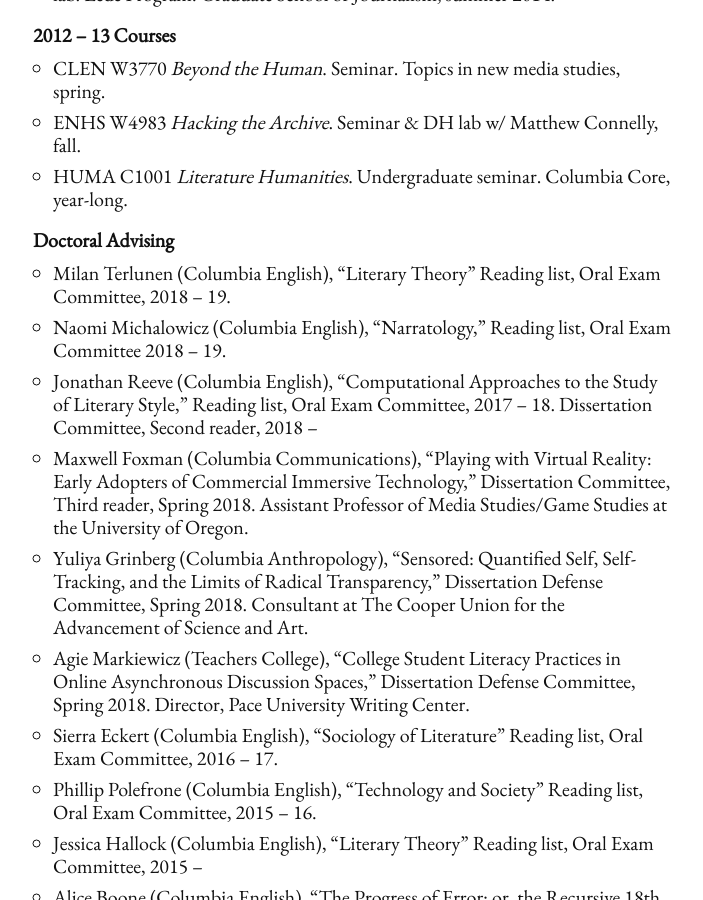
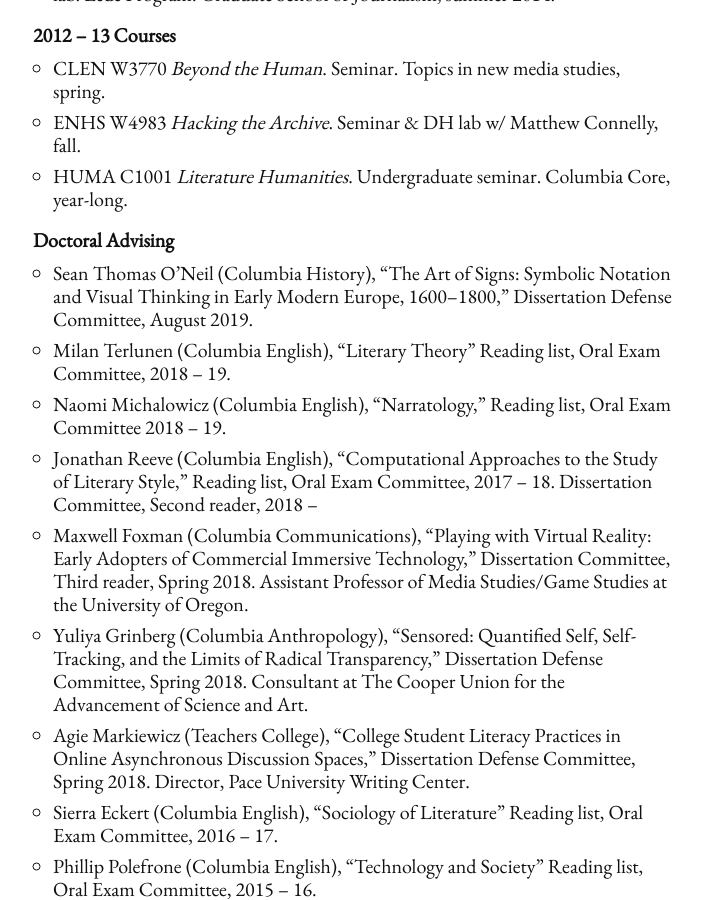
Before and after one commit to denten/denten.github.io, a Jekyll site: the page built from _pages/teaching.md, in a window 1280 px wide and 900 px high, scrolled down 1252 px. Shown: the whole window, without its empty margins (287-990 px from the left). Built offline with Jekyll 4.4.1, drawn with Linux system fonts in a browser that asks for light colours.

Commit message:
add sean's dissertation to service

```diff
--- a/_includes/CV/03-teaching.md
+++ b/_includes/CV/03-teaching.md
@@ -65,6 +65,8 @@ Undergraduate seminar. Columbia Core, year-long.
 
 ### Doctoral Advising
 
+- Sean Thomas O'Neil (Columbia History), "The Art of Signs: Symbolic Notation and Visual
+Thinking in Early Modern Europe, 1600--1800," Dissertation Defense Committee, August 2019.
 - Milan Terlunen (Columbia English), "Literary Theory" Reading list, Oral Exam Committee, 2018 -- 19.
 - Naomi Michalowicz (Columbia English), "Narratology," Reading list, Oral Exam Committee 2018 -- 19.
 - Jonathan Reeve (Columbia English), "Computational Approaches to the Study of Literary Style,"
```
